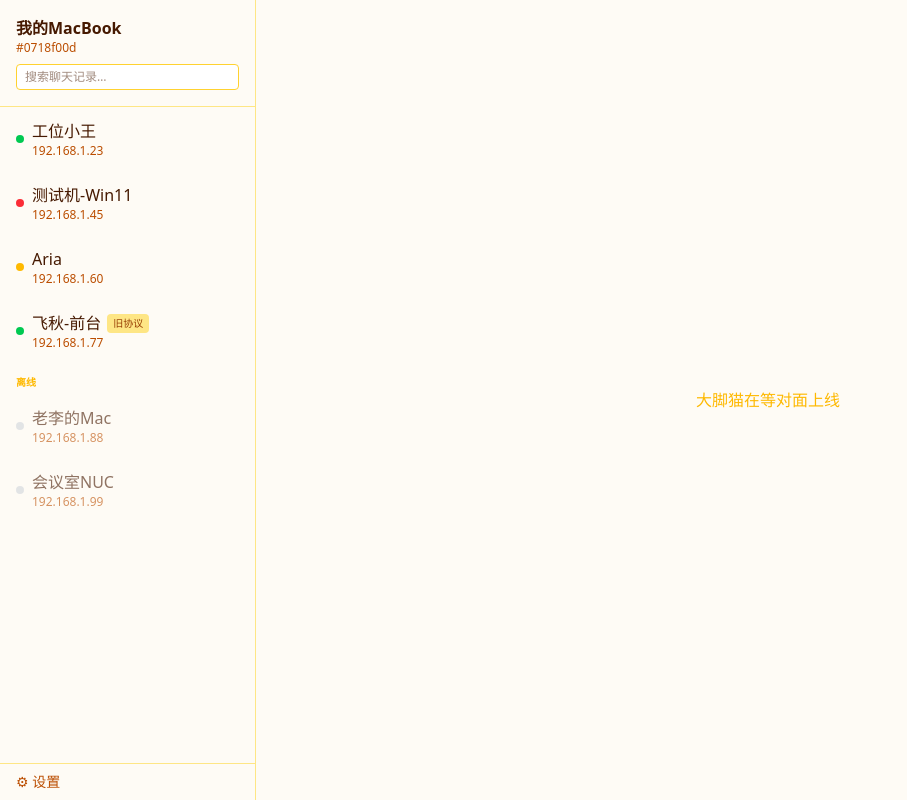
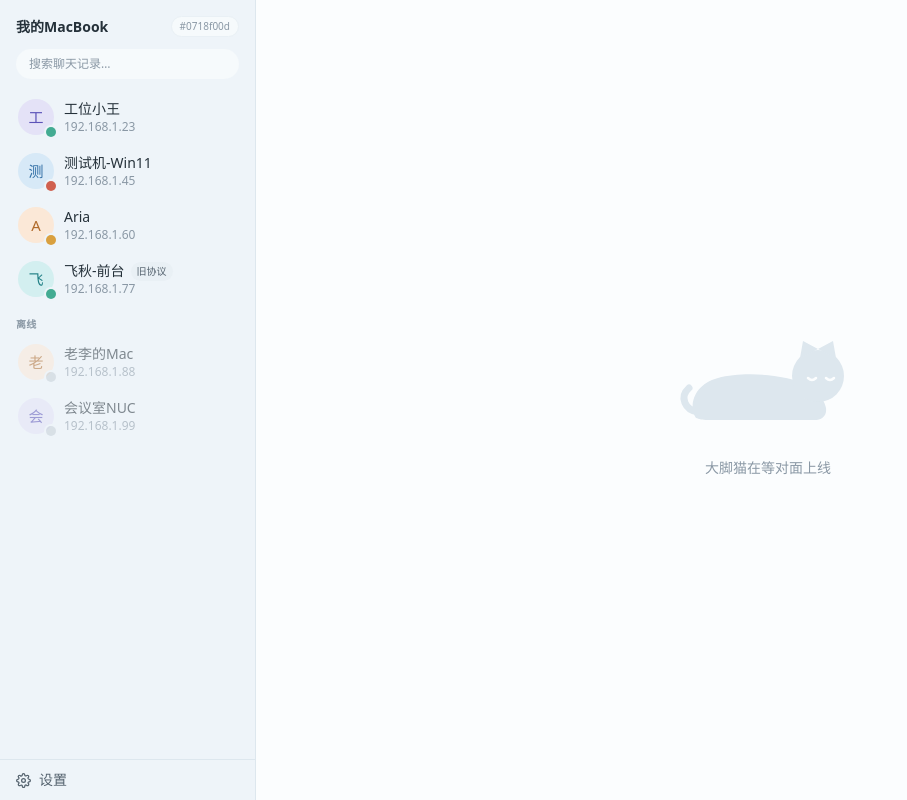
Before and after one commit to finch-xu/BigPaw, a React (Vite) app in the folder ui/: page / in a window 1280 px wide. Shown: the whole page, without its empty margins (0-907 px from the left). Built offline with nearby package versions, Linux system fonts and the light colour scheme.

Commit message:
feat(ui): 侧栏改版 — 头像+卡片选中态+状态点上头像,空状态插画接入

```diff
--- a/ui/src/App.tsx
+++ b/ui/src/App.tsx
@@ -2,21 +2,23 @@ import { useEffect } from "react";
 import { invoke } from "@tauri-apps/api/core";
 import { listen } from "@tauri-apps/api/event";
 import { useAppStore, type Peer, type SelfInfo } from "./store";
-import { IS_TAURI, installMocks } from "./mock";
 import ChatPane from "./ChatPane";
 import SettingsModal from "./SettingsModal";
+import Avatar from "./Avatar";
+import EmptyState from "./EmptyState";
+import { IS_TAURI, installMocks } from "./mock";
 
 const statusDotClass = (state: Peer["state"]) => {
   switch (state) {
     case "reachable":
-      return "bg-green-500";
+      return "bg-success";
     case "unreachable":
-      return "bg-red-500";
+      return "bg-destructive";
     case "offline":
-      return "bg-gray-300";
+      return "bg-muted-foreground/40";
     case "discovered":
     default:
-      return "bg-amber-400";
+      return "bg-warning";
   }
 };
 
@@ -25,28 +27,31 @@ function PeerRow({ p, selected, onClick }: { p: Peer; selected: boolean; onClick
     <li
       onClick={onClick}
       className={
-        "flex cursor-pointer items-center gap-2 px-4 py-3 hover:bg-amber-100 " +
-        (selected ? "bg-amber-100" : "") +
-        (p.state === "offline" ? " opacity-60" : "")
+        "mx-2 flex cursor-pointer items-center gap-2.5 rounded-xl px-2.5 py-2 " +
+        (selected ? "bg-active" : "hover:bg-hover") +
+        (p.state === "offline" ? " opacity-55" : "")
       }
     >
-      <span
-        className={`h-2 w-2 shrink-0 rounded-full ${statusDotClass(p.state)}`}
-        title={p.state === "unreachable" ? "可见但无法连接,可能是防火墙拦截" : undefined}
-      />
+      <div className="relative shrink-0">
+        <Avatar fp={p.fingerprint} name={p.nickname} size={36} />
+        <span
+          className={`absolute -bottom-0.5 -right-0.5 h-2.5 w-2.5 rounded-full ring-2 ring-sidebar ${statusDotClass(p.state)}`}
+          title={p.state === "unreachable" ? "可见但无法连接,可能是防火墙拦截" : undefined}
+        />
+      </div>
       <div className="min-w-0 flex-1">
         <div className="flex items-center gap-1.5">
-          <span className="truncate font-medium">{p.nickname}</span>
+          <span className="truncate text-sm font-medium">{p.nickname}</span>
           {p.protocol === "ipmsg" && (
             <span
-              className="shrink-0 rounded bg-amber-200 px-1.5 py-0.5 text-[10px] font-medium text-amber-800"
+              className="shrink-0 rounded-md bg-border2 px-1.5 py-0.5 text-[10px] font-medium text-fg2"
               title="旧协议(IPMsg/飞秋兼容),消息为明文传输"
             >
               旧协议
             </span>
           )}
         </div>
-        <div className="truncate text-xs text-amber-700">{p.addrs[0] ?? ""}</div>
+        <div className="truncate text-xs text-muted-foreground">{p.addrs[0] ?? ""}</div>
       </div>
     </li>
   );
@@ -124,12 +129,16 @@ export default function App() {
     peers.find((p) => p.fingerprint === fp)?.nickname ?? fp.slice(0, 8);
 
   return (
-    <main className="flex h-screen bg-[#fefbf5] text-amber-950">
-      <aside className="flex w-64 shrink-0 flex-col border-r border-amber-200">
-        <header className="border-b border-amber-200 p-4">
-          <div className="font-bold">{self?.nickname ?? "…"}</div>
-          <div className="text-xs text-amber-700">
-            {self ? `#${self.fingerprint.slice(0, 8)}` : ""}
+    <main className="flex h-screen bg-background text-foreground">
+      <aside className="flex w-64 shrink-0 flex-col border-r border-border bg-sidebar">
+        <header className="px-4 pb-3 pt-4">
+          <div className="flex items-center justify-between gap-2">
+            <span className="truncate text-sm font-bold">{self?.nickname ?? "…"}</span>
+            {self && (
+              <span className="shrink-0 rounded-full border border-border2 bg-panel px-2 py-0.5 text-[10px] text-muted-foreground">
+                #{self.fingerprint.slice(0, 8)}
+              </span>
+            )}
           </div>
           <input
             value={searchQuery}
@@ -139,23 +148,23 @@ export default function App() {
               void useAppStore.getState().runSearch(q);
             }}
             placeholder="搜索聊天记录…"
-            className="mt-2 w-full rounded border border-amber-300 bg-white px-2 py-1 text-xs outline-none focus:border-amber-500"
+            className="mt-3 w-full rounded-full border border-transparent bg-panel px-3 py-1.5 text-xs outline-none placeholder:text-muted-foreground focus:border-primary"
           />
         </header>
-        <div className="flex-1 overflow-y-auto">
+        <div className="flex-1 overflow-y-auto pb-2">
           {searching ? (
-            <ul>
+            <ul className="space-y-0.5">
               {searchHits.length === 0 && (
-                <li className="px-4 py-6 text-sm text-amber-600">没有匹配的记录</li>
+                <li className="px-4 py-6 text-sm text-muted-foreground">没有匹配的记录</li>
               )}
               {searchHits.map((h, i) => (
                 <li
                   key={`${h.peerFp}-${h.tsMs}-${i}`}
                   onClick={() => void useAppStore.getState().jumpToMessage(h.peerFp, h.tsMs)}
-                  className="cursor-pointer border-b border-amber-100 px-4 py-2 hover:bg-amber-100"
+                  className="mx-2 cursor-pointer rounded-xl px-2.5 py-2 hover:bg-hover"
                 >
-                  <div className="flex items-center justify-between text-xs text-amber-700">
-                    <span className="font-medium">{nickOf(h.peerFp)}</span>
+                  <div className="flex items-center justify-between text-xs text-muted-foreground">
+                    <span className="font-medium text-fg2">{nickOf(h.peerFp)}</span>
                     <span>{new Date(h.tsMs).toLocaleDateString("zh-CN")}</span>
                   </div>
                   <div className="truncate text-sm">
@@ -167,7 +176,7 @@ export default function App() {
             </ul>
           ) : (
             <>
-              <ul>
+              <ul className="space-y-0.5">
                 {online.map((p) => (
                   <PeerRow
                     key={p.fingerprint}
@@ -177,15 +186,15 @@ export default function App() {
                   />
                 ))}
                 {online.length === 0 && (
-                  <li className="px-4 py-6 text-sm text-amber-600">正在搜索局域网设备…</li>
+                  <li className="px-4 py-6 text-sm text-muted-foreground">正在搜索局域网设备…</li>
                 )}
               </ul>
               {offline.length > 0 && (
                 <>
-                  <div className="px-4 pb-1 pt-3 text-[10px] font-semibold uppercase text-amber-400">
+                  <div className="px-4 pb-1 pt-3 text-[10px] font-semibold uppercase tracking-wide text-muted-foreground">
                     离线
                   </div>
-                  <ul>
+                  <ul className="space-y-0.5">
                     {offline.map((p) => (
                       <PeerRow
                         key={p.fingerprint}
@@ -201,29 +210,27 @@ export default function App() {
           )}
         </div>
         {ipmsg && ipmsg.enabled && !ipmsg.available && (
-          <p className="border-t border-amber-200 px-4 py-2 text-xs text-amber-600">
+          <p className="border-t border-border2 px-4 py-2 text-xs text-muted-foreground">
             IPMsg 兼容层未启用(2425 端口被占用,可能本机在跑飞秋)
           </p>
         )}
         {ipmsg && !ipmsg.enabled && (
-          <p className="border-t border-amber-200 px-4 py-2 text-xs text-amber-400">
+          <p className="border-t border-border2 px-4 py-2 text-xs text-muted-foreground">
             IPMsg 兼容层已在设置中关闭
           </p>
         )}
         <button
           onClick={() => useAppStore.getState().setShowSettings(true)}
-          className="border-t border-amber-200 px-4 py-2 text-left text-sm text-amber-700 hover:bg-amber-100"
+          className="flex items-center gap-2 border-t border-border px-4 py-2.5 text-left text-sm text-fg2 hover:bg-hover"
         >
-          ⚙ 设置
+          <svg width="15" height="15" viewBox="0 0 24 24" fill="none" stroke="currentColor" strokeWidth="2" strokeLinecap="round" strokeLinejoin="round" aria-hidden>
+            <circle cx="12" cy="12" r="3" />
+            <path d="M19.4 15a1.65 1.65 0 0 0 .33 1.82l.06.06a2 2 0 1 1-2.83 2.83l-.06-.06a1.65 1.65 0 0 0-1.82-.33 1.65 1.65 0 0 0-1 1.51V21a2 2 0 1 1-4 0v-.09A1.65 1.65 0 0 0 9 19.4a1.65 1.65 0 0 0-1.82.33l-.06.06a2 2 0 1 1-2.83-2.83l.06-.06a1.65 1.65 0 0 0 .33-1.82 1.65 1.65 0 0 0-1.51-1H3a2 2 0 1 1 0-4h.09A1.65 1.65 0 0 0 4.6 9a1.65 1.65 0 0 0-.33-1.82l-.06-.06a2 2 0 1 1 2.83-2.83l.06.06a1.65 1.65 0 0 0 1.82.33H9a1.65 1.65 0 0 0 1-1.51V3a2 2 0 1 1 4 0v.09a1.65 1.65 0 0 0 1 1.51 1.65 1.65 0 0 0 1.82-.33l.06-.06a2 2 0 1 1 2.83 2.83l-.06.06a1.65 1.65 0 0 0-.33 1.82V9a1.65 1.65 0 0 0 1.51 1H21a2 2 0 1 1 0 4h-.09a1.65 1.65 0 0 0-1.51 1z" />
+          </svg>
+          设置
         </button>
       </aside>
-      {selectedFp ? (
-        <ChatPane key={selectedFp} fp={selectedFp} />
-      ) : (
-        <section className="flex flex-1 items-center justify-center text-amber-400">
-          大脚猫在等对面上线
-        </section>
-      )}
+      {selectedFp ? <ChatPane key={selectedFp} fp={selectedFp} /> : <EmptyState />}
       {showSettings && <SettingsModal />}
     </main>
   );
```
